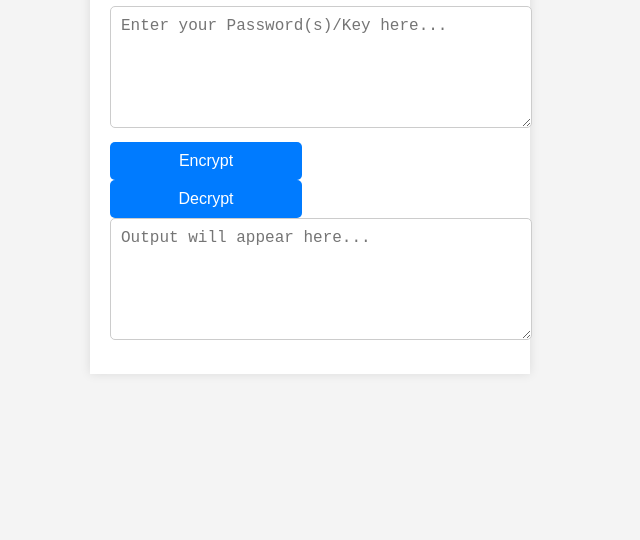
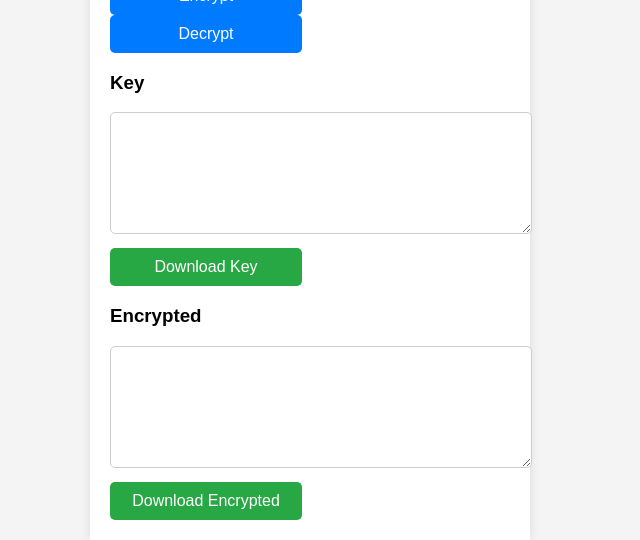
Before and after one commit to Alighandchi/password-encryptor, a plain HTML site: page index.html in a window 1280 px wide. Shown: the part 278-818 px from the top of the page, without its empty margins (330-970 px from the left). Drawn offline with Linux system fonts and the light colour scheme.

Commit message:
Update index.html

```diff
--- a/index.html
+++ b/index.html
@@ -9,11 +9,25 @@
 <body>
     <div class="container">
         <h1>Password Encryptor/Decryptor</h1>
-        <textarea id="input" placeholder="Enter your Password(s)/Key here..."></textarea>
+
+        <textarea id="input" placeholder="Enter your password(s) here..."></textarea>
+
         <button onclick="encrypt()">Encrypt</button>
         <button onclick="decrypt()">Decrypt</button>
-        <textarea id="output" placeholder="Output will appear here..."></textarea>
+
+        <div class="output-section">
+            <h3>Key</h3>
+            <textarea id="key" readonly></textarea>
+            <button onclick="downloadFile('key.txt', document.getElementById('key').value)">Download Key</button>
+        </div>
+
+        <div class="output-section">
+            <h3>Encrypted</h3>
+            <textarea id="output" readonly></textarea>
+            <button onclick="downloadFile('encrypted.txt', document.getElementById('output').value)">Download Encrypted</button>
+        </div>
     </div>
+
     <script src="script.js"></script>
 </body>
 </html>
```
